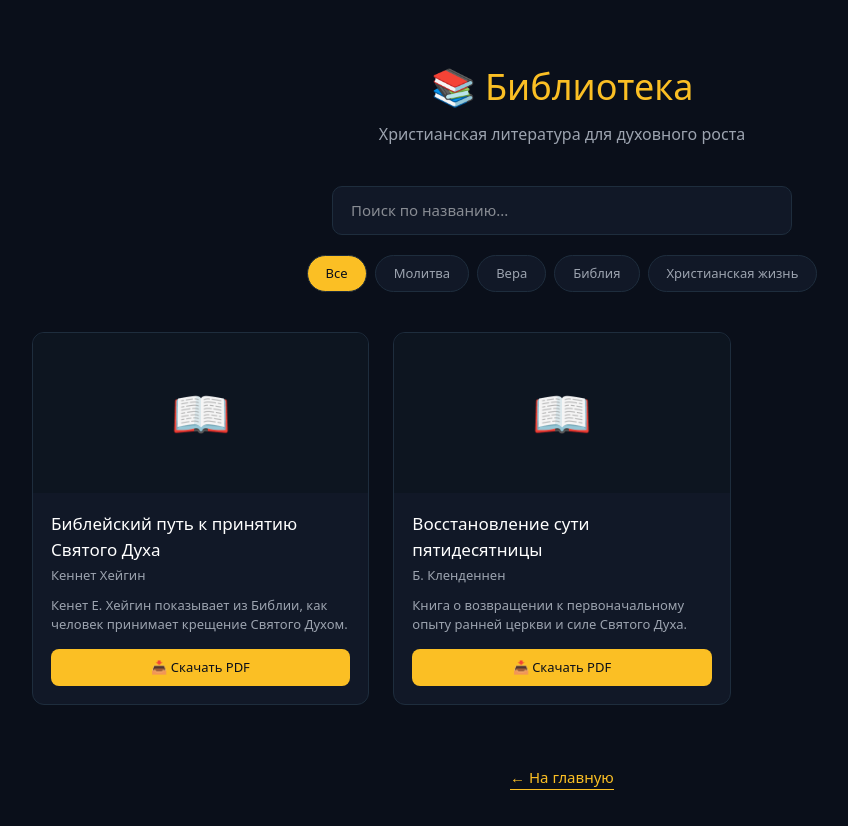
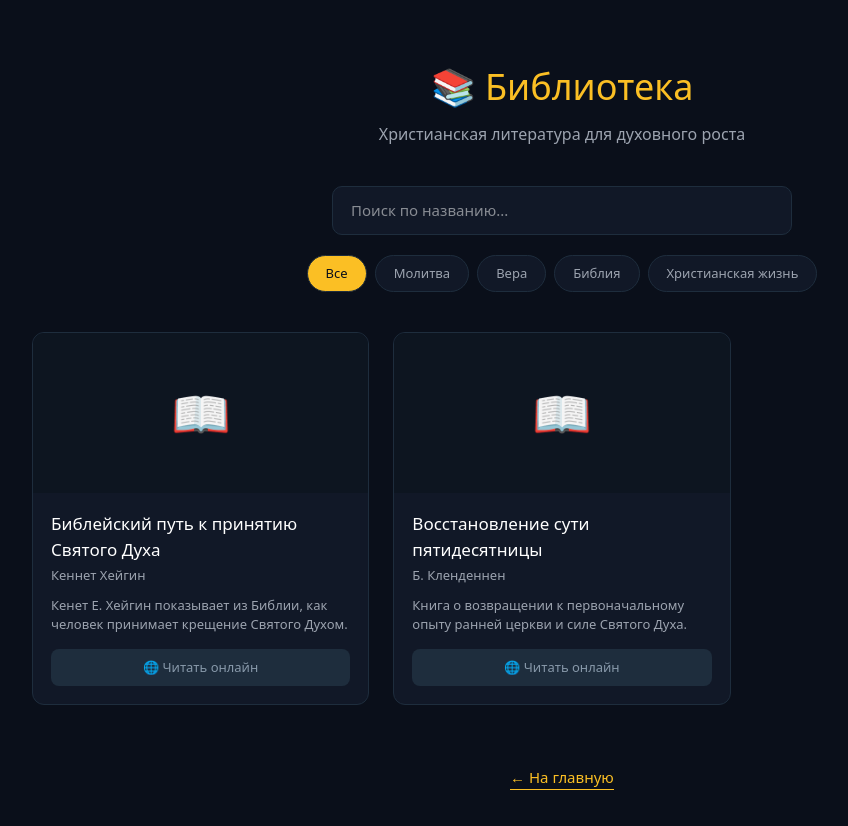
Before and after one commit to oabaturov-ops/abatur-brothers-ministries, a Next.js app: page /library in a window 1280 px wide. Shown: the top 826 px of the page, without its empty margins (78-926 px from the left). Built offline with nearby package versions, Linux system fonts and the light colour scheme.

Commit message:
fix: switch books to Google Drive externalUrl links

```diff
--- a/src/data/books.ts
+++ b/src/data/books.ts
@@ -23,7 +23,7 @@ export const books: Book[] = [
     descriptionEn: "Kenneth E. Hagin shows from the Bible how a person receives the baptism of the Holy Spirit.",
     category: "faith",
     coverUrl: "/covers/prayer.jpg",
-    pdfUrl: "/books/hagin-holy-spirit.pdf",
+    externalUrl: "https://drive.google.com/uc?export=download&id=1AybJbTIm992FQf7KgOlZJTriXpcLeKrB",
   },
 
   {    id: 2,
@@ -35,7 +35,7 @@ export const books: Book[] = [
     descriptionEn: "A book about returning to the original experience of the early church and the power of the Holy Spirit.",
     category: "christianLife",
     coverUrl: "/covers/faith.jpg",
-    pdfUrl: "/books/klendennen-revival.pdf",
+    externalUrl: "https://drive.google.com/uc?export=download&id=1Ftd1VsplGiTPt5MitfEkLAWQ0ATVdaf5",
   },
 
 ];
```
